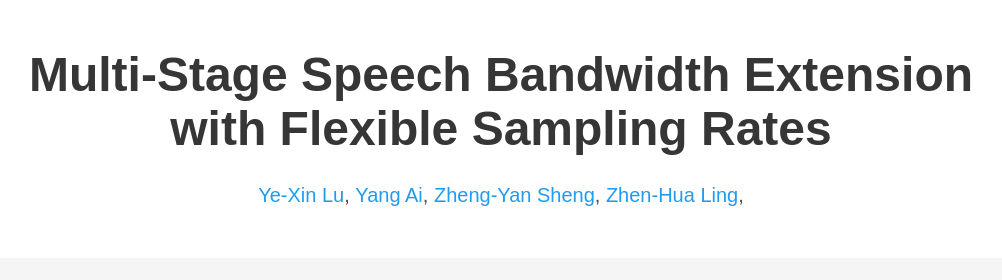
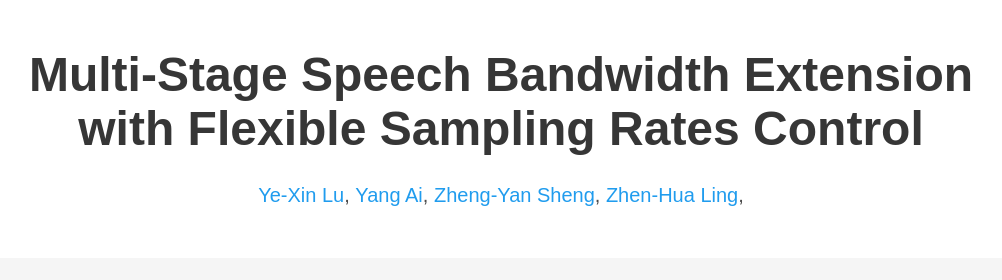
Before and after one commit to yxlu-0102/MS-BWE-demo, a plain HTML site: page docs/index.html in a window 1280 px wide. Shown: the top 280 px of the page, without its empty margins (139-1141 px from the left). Drawn offline with nearby package versions, Linux system fonts and the light colour scheme; some icons are missing; a web font is replaced by a local one.

Commit message:
Update index.html

```diff
--- a/docs/index.html
+++ b/docs/index.html
@@ -28,7 +28,7 @@
     <div class="container is-max-desktop">
       <div class="columns is-centered">
         <div class="column has-text-centered">
-          <h1 class="title is-1 publication-title">Multi-Stage Speech Bandwidth Extension with Flexible Sampling Rates</h1>
+          <h1 class="title is-1 publication-title">Multi-Stage Speech Bandwidth Extension with Flexible Sampling Rates Control</h1>
             <div class="is-size-5 publication-authors">
               <!-- Paper authors -->
               <span class="author-block">
```
